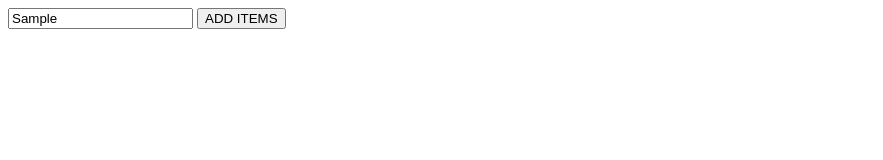
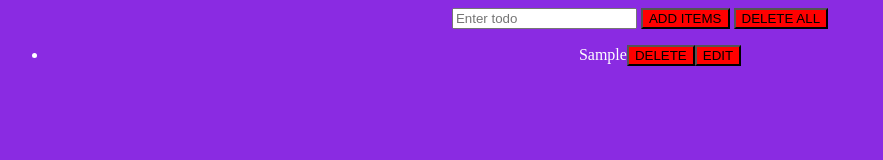
Before and after one commit to Zeshankarim/Todo-app, a plain HTML site: page index.html in a window 1280 px wide. Both pictures are taken after typing "Sample" into the empty fields and a click on the button "ADD ITEMS". Shown: the whole page, without its empty margins (0-883 px from the left). Drawn offline with Linux system fonts and the light colour scheme.

Commit message:
complete todo app

```diff
--- /dev/null
+++ b/app.js
@@ -0,0 +1,42 @@
+var list=document.getElementById("list");
+
+function addTodo(){
+    var todo_item=document.getElementById("todo-item");
+
+    //create li tag with text node
+    var li=document.createElement('li');
+    var liText=document.createTextNode(todo_item.value);
+    li.appendChild(liText);
+    // create delete btn
+    var deBtn=document.createElement("BUTTON");
+    var delText=document.createTextNode("DELETE");
+    deBtn.setAttribute("class","btn");
+    deBtn.setAttribute("onclick","deleteItem(this)")
+    deBtn.appendChild(delText)
+    //create edit button
+    var editBtn=document.createElement("BUTTON");
+    var editText=document.createTextNode("EDIT");
+    editBtn.appendChild(editText)
+    editBtn.setAttribute("onclick","editItem(this)")
+
+    li.appendChild(deBtn)
+    li.appendChild(editBtn)
+
+
+    list.appendChild(li);
+    todo_item.value=""
+    console.log(li);
+}
+function deleteItem(e){
+    e.parentNode.remove()
+
+}
+function deleteAll(){
+    list.innerHTML=""
+}
+
+function editItem(e){
+    var val=e.parentNode.firstChild.nodeValue;
+    var editValue= prompt("Enter edit value", val);
+    e.parentNode.firstChild.nodeValue=editValue
+}
--- a/index.html
+++ b/index.html
@@ -4,11 +4,24 @@
     <meta charset="UTF-8">
     <meta name="viewport" content="width=device-width, initial-scale=1.0">
     <title>Document</title>
+    <link rel="stylesheet" href="style.css">
 </head>
 <body>
+
     <div>
-        <input type="text" name="" id="todo-items">
-        <button>ADD ITEMS</button>
+        <input type="text" name="" id="todo-item" placeholder="Enter todo">
+        <button onclick="addTodo()">ADD ITEMS</button>
+        <button onclick="deleteAll()">DELETE ALL</button>
+
     </div>
+    <div>
+        <ul id="list">
+
+        </ul>
+    </div>
+
+
+
+    <script src="app.js"></script>
 </body>
 </html>
--- /dev/null
+++ b/style.css
@@ -0,0 +1,8 @@
+body{
+    text-align: center;
+    background-color: blueviolet;
+    color: white;
+}
+button{
+    background-color: red;
+}
```
